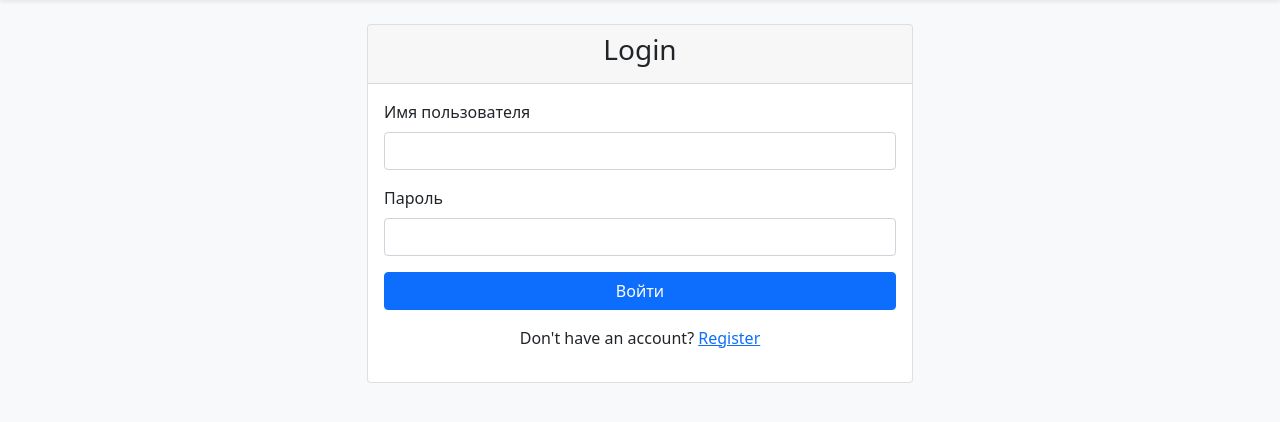
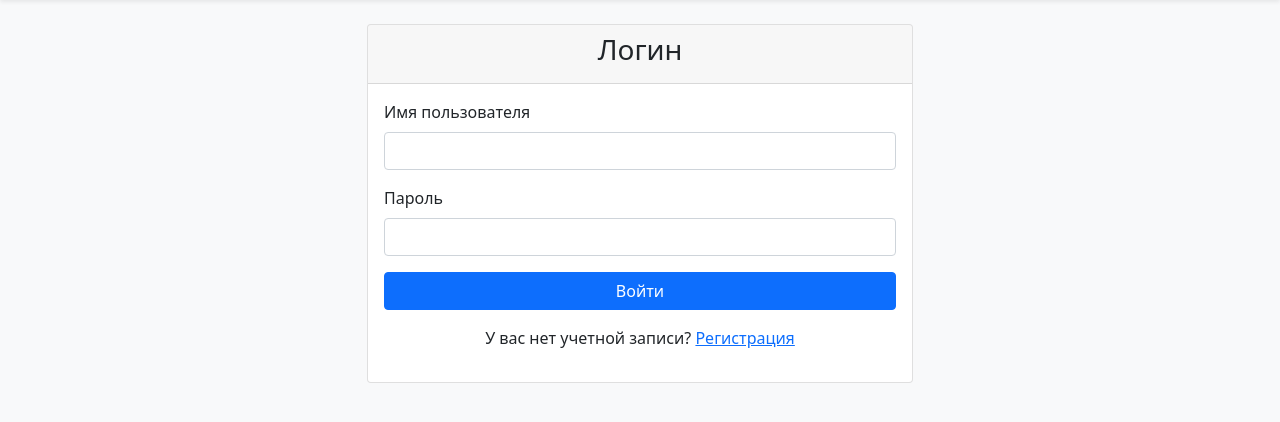
Before and after one commit to Avalon1233/diplom1, a Flask app: page /login in a window 1280 px wide. Shown: the part 57-479 px from the top of the page. Run offline with Flask 3, Linux system fonts and the light colour scheme; some libraries are stand-ins or nearby versions.

Commit message:
Перевод

```diff
--- a/templates/auth/login.html
+++ b/templates/auth/login.html
@@ -8,7 +8,7 @@
     <div class="col-md-6">
         <div class="card">
             <div class="card-header">
-                <h3 class="text-center">Login</h3>
+                <h3 class="text-center">Логин</h3>
             </div>
             <div class="card-body">
                 <form method="POST" action="{{ url_for('login') }}">
@@ -26,7 +26,7 @@
                     </div>
                 </form>
                 <div class="mt-3 text-center">
-                    <p>Don't have an account? <a href="{{ url_for('register') }}">Register</a></p>
+                    <p>У вас нет учетной записи? <a href="{{ url_for('register') }}">Регистрация</a></p>
                 </div>
             </div>
         </div>
```
